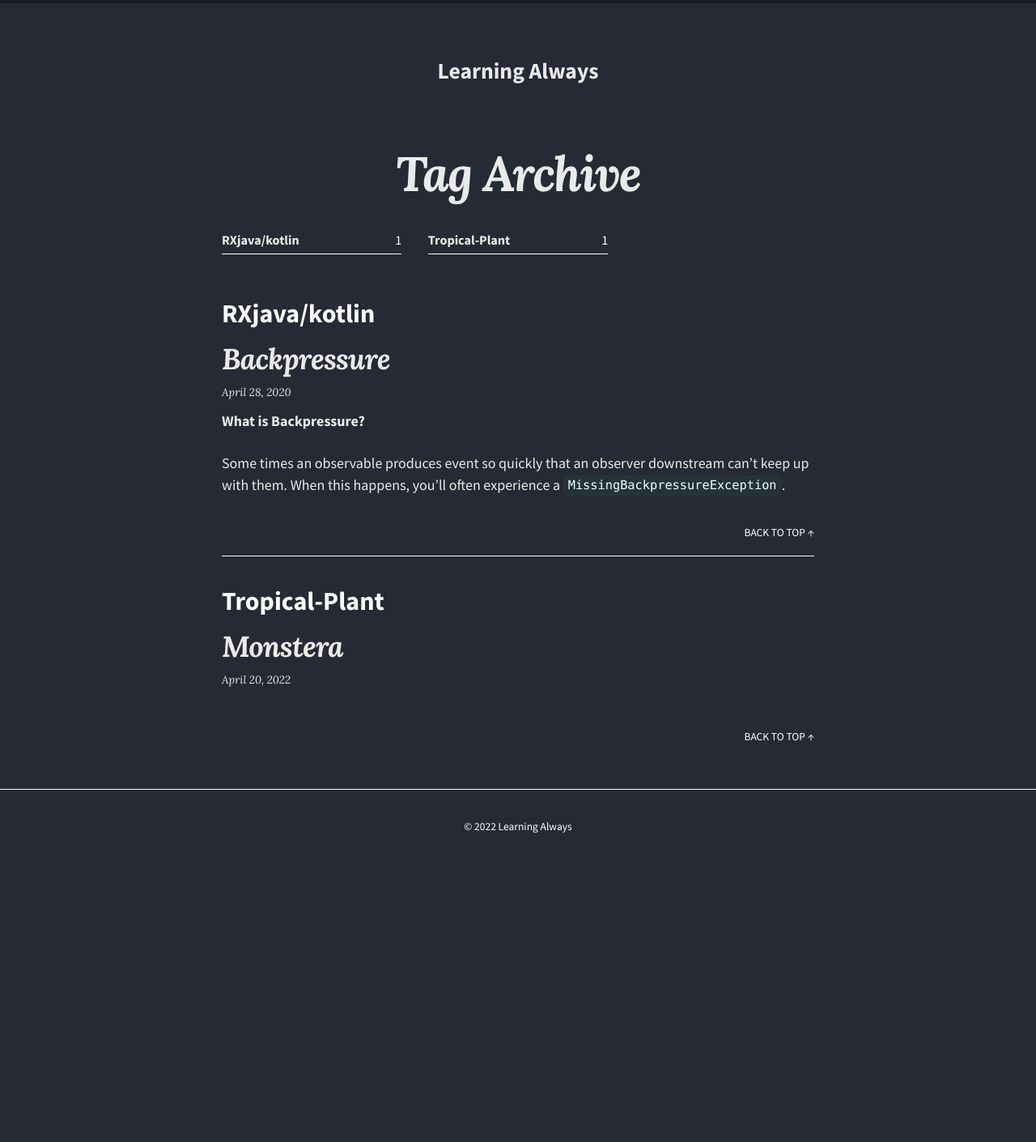
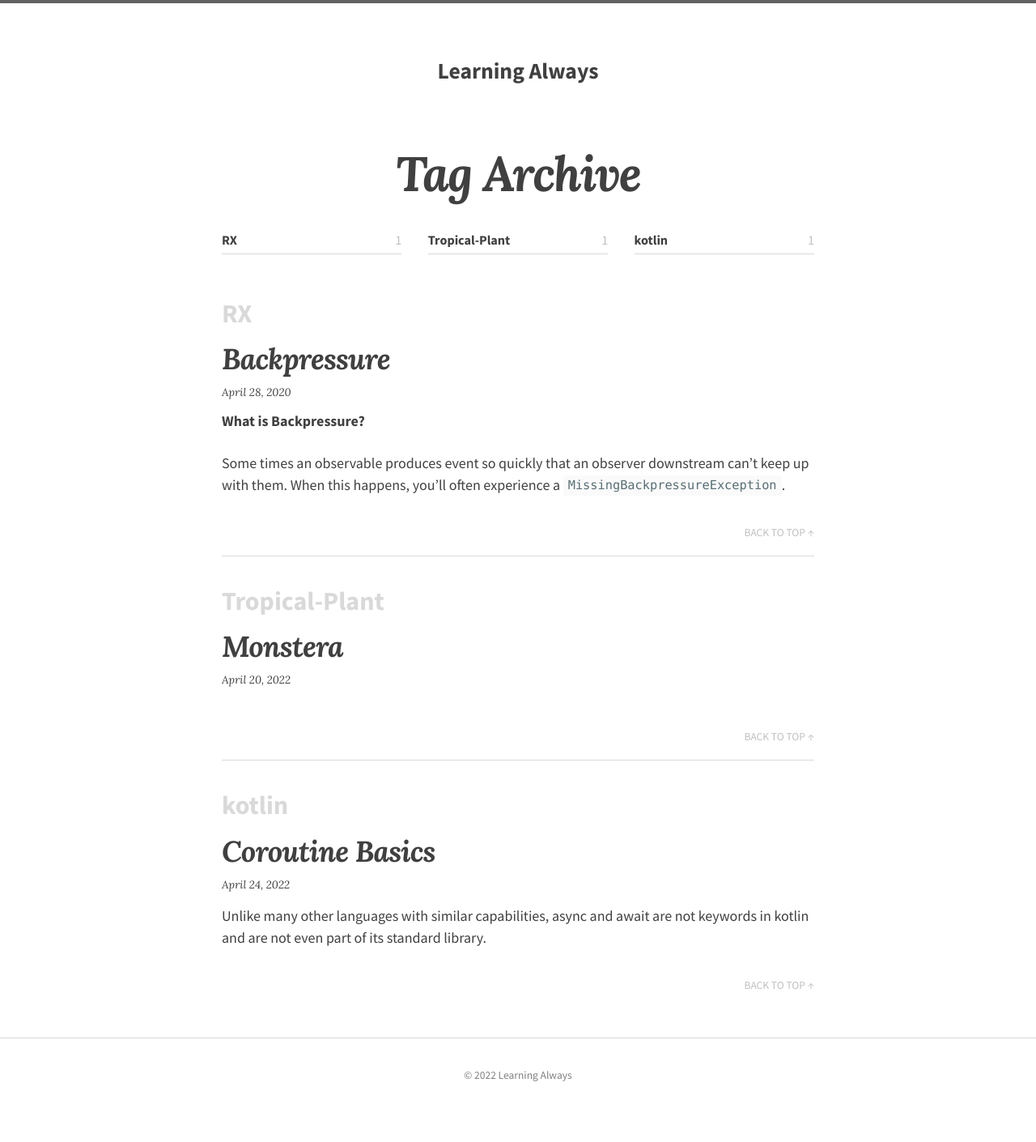
Before and after one commit to jankice/jankice.github.io, a Jekyll site: the page built from tags.md, in a window 1280 px wide. Shown: the whole page at 81% size. Built offline with Jekyll 4.4.1, drawn with Linux system fonts in a browser that asks for light colours; nearby versions of some CDN libraries; before the commit the page ends 1104 px from its top, so only the background shows below that; part of the change alters nothing that is shown.

Commit message:
coroutine basics

```diff
--- a/_config.yml
+++ b/_config.yml
@@ -15,7 +15,7 @@
 # in the templates via {{ site.myvariable }}.
 #theme: jekyll-theme-so-simple
 remote_theme: mmistakes/so-simple-theme
-skin: "/assets/css/skins/dark.css"
+skin: "/assets/css/skins/light.css"
 locale: en-US
 title: "Learning Always"
 # description: "Its really helps."
--- a/_posts/2020-04-28-Backpressure.md
+++ b/_posts/2020-04-28-Backpressure.md
@@ -1,11 +1,11 @@
 ---
 layout: post
 categories:
-  - RXjava/kotlin
+  - Android
 title:  Backpressure
 date:   2020-04-28 14:01:35 +0300
 # image:  'backpressure.jpg'
-tags:   RXjava/kotlin
+tags:   RX
 comments: true
 ---
 
--- /dev/null
+++ b/_posts/2022-04-24-Coroutines_Basics.md
@@ -0,0 +1,62 @@
+---
+layout: post
+categories:
+  - Android
+title:  Coroutine Basics
+date:   2022-04-24 14:01:35 +0300
+# image:  'backpressure.jpg'
+tags:   kotlin
+comments: true
+---
+
+Unlike many other languages with similar capabilities, async and await are not keywords in kotlin and are not even part of its standard library.
+
+**Kotlinx.coroutines is a rich library for coroutines developed by jetbrains.**
+
+Coroutines, a very efficient and complete framework to manage concurrency in a more performant and simple way.
+
+Co means cooperation and Routines means function. It means that when functions cooperate with each other, we call it as coroutines.
+
+Coroutines and the thread both are multitasking. But the difference is that thread are managed by the OS and coroutines by the users as it can execute a few lines of function by taking advantage of the cooperation.
+
+Coroutines are lightweight threads. (a lightweight thread means it dosen't map on the  native thread, so it doesn't require context switching on the processor, so they are faster.)
+
+## There are two types of coroutines:
+  1. Stackless
+  2. Stackfull
+
+Kotlin implements stackless coroutines - it means that the coroutines don't have own stack, so they don't map on the native thread.
+
+Coroutines do not replace threads, It's more like a framework to manage it.
+
+
+The exact definition of coroutines: A framework to manage concurrency in a more performant and simple way with its lightweight thread which is written on top of the actual threading framework to get the most out of it by taking the advantage of cooperative nature of function.
+
+
+Need of kotlin coroutines:
+
+Some Keywords from coroutines:
+
+	1. Dispatchers: helps coroutines in deciding the thread on which work has to be done.
+	There are main three types of dispatchers
+	• IO (used to do the n/w and disk related work)
+	• Default (used to do the CPU intensive work)
+	• Main ( is the UI thread for android)
+
+	2. Suspend: function is a function that could be started, paused and resume. Suspend functions are only allowed to be called from a coroutine or another suspend function.
+
+To start the coroutine there are two function in kotlin
+
+	1. launch{} :launch a new coroutine in background and continue  (does not return anything)
+	2. async{} : returns an instance of Deferred<T>, which has await() function that returns the result of the coroutine like we have future in java which we do future.get() to get the result.
+
+
+Scopes in kotlin coroutines: use when need to cancel the background task as soon as the activity is destroyed.
+Type of scopes:
+
+	1. GlobalScope: is used to launch top-level coroutines which are operating on the whole application lifetime and are not  cancelled prematurely.
+	Global scope is operators running in Dispatchers.Unconfined, (
+	A coroutine dispatcher that is not confined to any specific thread. It executes the initial continuation of a coroutine in the current call-frame and lets the coroutine resume in whatever thread that is used by the corresponding suspending function, without mandating any specific threading policy)which don't have any job associated with them.
+
+	2. CoroutineScope: calls the specified suspend block with this scope. The provided scope inherits its coroutinesContext (
+	The context of this scope. Context is encapsulated by the scope and used for implementation of coroutine builders that are extensions on the scope. Accessing this property in general code is not recommended for any purposes except accessing the Job instance for advanced usages.) from the outer scope. But overrides the context's job
```
